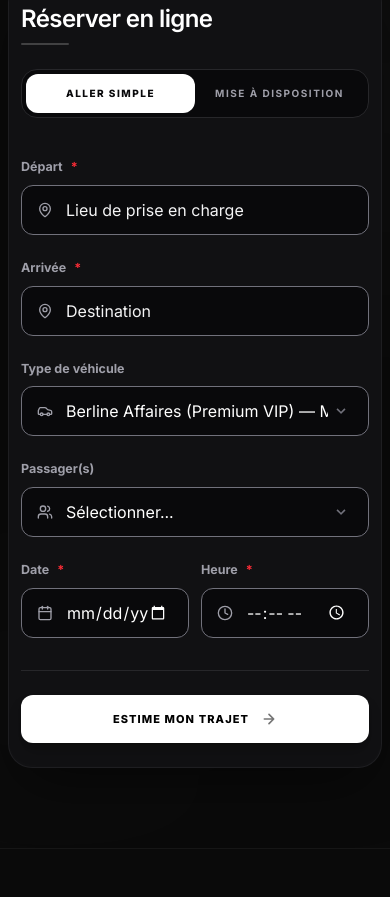
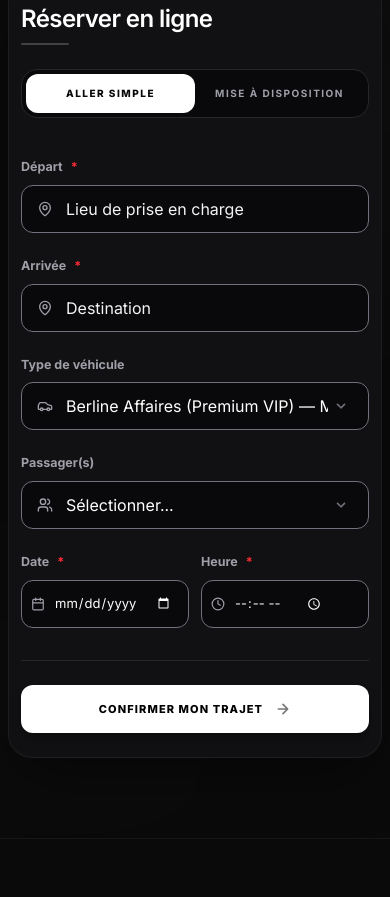
Before and after one commit to latelierdigitaldemande-cloud/Prestige-cab, a React (Vite) app: page / in a window 390 px wide. Shown: the part 947-1844 px from the top of the page. Built offline with nearby package versions, Linux system fonts and the light colour scheme.

Commit message:
style: improve input alignment and sizing for mobile
Adjust BookingForm styling and add global CSS overrides to ensure consistent height and alignment for date and time inputs across browsers, particularly on iOS Safari.

```diff
--- a/src/components/BookingForm.tsx
+++ b/src/components/BookingForm.tsx
@@ -242,7 +242,7 @@ ${destStr}
                 >
                   {/* Title "Réserver en ligne" in elegant size */}
                   <div className="text-left mb-6">
-                    <h2 className="text-2xl sm:text-3xl font-semibold tracking-tight text-white">
+                    <h2 className="text-2xl sm:text-2xl font-semibold tracking-tight text-white">
                       {lang === 'fr' ? 'Réserver en ligne' : 'Book Online'}
                     </h2>
                     <div className="h-[2px] w-12 bg-white/20 mt-2 rounded" />
@@ -297,7 +297,7 @@ ${destStr}
                             value={pickup}
                             onChange={(e) => setPickup(e.target.value)}
                             placeholder={s.pickup_placeholder}
-                            className="w-full bg-zinc-950 hover:bg-zinc-900 focus:bg-zinc-950 border border-zinc-500 focus:border-white rounded-xl pl-11 pr-5 py-3 text-base text-white placeholder-zinc-100 transition-all font-normal focus:outline-none focus:ring-1 focus:ring-white"
+                            className="w-full h-12 bg-zinc-950 hover:bg-zinc-900 focus:bg-zinc-950 border border-zinc-500 focus:border-white rounded-xl pl-11 pr-5 text-base text-white placeholder-zinc-100 transition-all font-normal focus:outline-none focus:ring-1 focus:ring-white flex items-center"
                           />
                         </div>
                       </div>
@@ -316,7 +316,7 @@ ${destStr}
                               value={dropoff}
                               onChange={(e) => setDropoff(e.target.value)}
                               placeholder={s.dropoff_placeholder}
-                              className="w-full bg-zinc-950 hover:bg-zinc-900 focus:bg-zinc-950 border border-zinc-500 focus:border-white rounded-xl pl-11 pr-5 py-3 text-base text-white placeholder-zinc-100 transition-all font-normal focus:outline-none focus:ring-1 focus:ring-white"
+                              className="w-full h-12 bg-zinc-950 hover:bg-zinc-900 focus:bg-zinc-950 border border-zinc-500 focus:border-white rounded-xl pl-11 pr-5 text-base text-white placeholder-zinc-100 transition-all font-normal focus:outline-none focus:ring-1 focus:ring-white flex items-center"
                             />
                           </div>
                         </div>
@@ -330,7 +330,7 @@ ${destStr}
                             <select
                               value={duration}
                               onChange={(e) => setDuration(e.target.value)}
-                              className="w-full bg-zinc-950 hover:bg-zinc-900 focus:bg-zinc-950 border border-zinc-500 focus:border-white rounded-xl pl-11 pr-10 py-3 text-base text-white transition-all font-normal focus:outline-none appearance-none focus:ring-1 focus:ring-white"
+                              className="w-full h-12 bg-zinc-950 hover:bg-zinc-900 focus:bg-zinc-950 border border-zinc-500 focus:border-white rounded-xl pl-11 pr-10 text-base text-white transition-all font-normal focus:outline-none appearance-none focus:ring-1 focus:ring-white flex items-center"
                             >
                               {durationOptions.map((hour) => (
                                 <option key={hour} value={hour} className="bg-zinc-900 text-white py-2">
@@ -360,7 +360,7 @@ ${destStr}
                           <select
                             value={vehicle}
                             onChange={(e) => setVehicle(e.target.value as VehicleType)}
-                            className="w-full bg-zinc-950 hover:bg-zinc-900 focus:bg-zinc-950 border border-zinc-500 focus:border-white rounded-xl pl-11 pr-10 py-3 text-base text-white transition-all font-normal focus:outline-none appearance-none focus:ring-1 focus:ring-white"
+                            className="w-full h-12 bg-zinc-950 hover:bg-zinc-900 focus:bg-zinc-950 border border-zinc-500 focus:border-white rounded-xl pl-11 pr-10 text-base text-white transition-all font-normal focus:outline-none appearance-none focus:ring-1 focus:ring-white flex items-center"
                           >
                             <option value="luxury" className="bg-zinc-900 text-white">
                               {s.berline_name} ({s.berline_class}) — Max 3 {s.pax_unit} / 2 {s.bag_unit}
@@ -391,7 +391,7 @@ ${destStr}
                             value={pax}
                             onChange={(e) => setPax(e.target.value)}
                             required
-                            className="w-full bg-zinc-950 hover:bg-zinc-900 focus:bg-zinc-950 border border-zinc-500 focus:border-white rounded-xl pl-11 pr-10 py-3 text-base text-white transition-all font-normal focus:outline-none appearance-none focus:ring-1 focus:ring-white"
+                            className="w-full h-12 bg-zinc-950 hover:bg-zinc-900 focus:bg-zinc-950 border border-zinc-500 focus:border-white rounded-xl pl-11 pr-10 text-base text-white transition-all font-normal focus:outline-none appearance-none focus:ring-1 focus:ring-white flex items-center"
                           >
                             <option value="" disabled className="bg-zinc-900 text-zinc-500">
                               {lang === 'fr' ? 'Sélectionner...' : 'Select...'}
@@ -412,37 +412,37 @@ ${destStr}
                     </div>
 
                     {/* Date & Time Group Layout */}
-                    <div className="grid grid-cols-2 gap-3 md:gap-6">
+                    <div className="grid grid-cols-2 gap-3 sm:gap-6">
                       {/* Date selection */}
-                      <div className="col-span-1 flex flex-col gap-2">
+                      <div className="flex flex-col gap-2">
                         <label className="text-zinc-400 text-[12.5px] font-bold tracking-normal flex items-center gap-2">
                           {s.date_label} <span className="text-red-500">*</span>
                         </label>
                         <div className="relative">
-                          <Calendar size={16} className="absolute left-4 top-1/2 -translate-y-1/2 text-zinc-400 pointer-events-none" />
+                          <Calendar size={14} className="absolute left-2.5 sm:left-4 top-1/2 -translate-y-1/2 text-zinc-400 pointer-events-none sm:scale-110" />
                           <input
                             type="date"
                             required
                             value={date}
                             onChange={(e) => setDate(e.target.value)}
-                            className="w-full bg-zinc-950 hover:bg-zinc-900 focus:bg-zinc-950 border border-zinc-500 focus:border-white rounded-xl pl-11 pr-5 py-3 text-base text-white transition-all font-normal focus:outline-none [color-scheme:dark]"
+                            className="w-full h-12 bg-zinc-950 hover:bg-zinc-900 focus:bg-zinc-950 border border-zinc-500 focus:border-white rounded-xl pl-8 sm:pl-11 pr-2 sm:pr-5 text-[13px] sm:text-base text-white transition-all font-normal focus:outline-none [color-scheme:dark] flex items-center"
                           />
                         </div>
                       </div>
 
                       {/* Time selection */}
-                      <div className="col-span-1 flex flex-col gap-2">
+                      <div className="flex flex-col gap-2">
                         <label className="text-zinc-400 text-[12.5px] font-bold tracking-normal flex items-center gap-2">
                           {s.time_label} <span className="text-red-500">*</span>
                         </label>
                         <div className="relative">
-                          <Clock size={16} className="absolute left-4 top-1/2 -translate-y-1/2 text-zinc-400 pointer-events-none" />
+                          <Clock size={14} className="absolute left-2.5 sm:left-4 top-1/2 -translate-y-1/2 text-zinc-400 pointer-events-none sm:scale-110" />
                           <input
                             type="time"
                             required
                             value={time}
                             onChange={(e) => setTime(e.target.value)}
-                            className="w-full bg-zinc-950 hover:bg-zinc-900 focus:bg-zinc-950 border border-zinc-500 focus:border-white rounded-xl pl-11 pr-5 py-3 text-base text-white transition-all font-normal focus:outline-none [color-scheme:dark]"
+                            className="w-full h-12 bg-zinc-950 hover:bg-zinc-900 focus:bg-zinc-950 border border-zinc-500 focus:border-white rounded-xl pl-8 sm:pl-11 pr-2 sm:pr-5 text-[13px] sm:text-base text-white transition-all font-normal focus:outline-none [color-scheme:dark] flex items-center"
                           />
                         </div>
                       </div>
@@ -467,7 +467,7 @@ ${destStr}
                           : 'bg-zinc-800 text-zinc-500 cursor-not-allowed'
                       }`}
                     >
-                      <span>{lang === 'fr' ? 'estime mon trajet' : 'estimate my ride'}</span>
+                      <span>{lang === 'fr' ? 'confirmer mon trajet' : 'confirm my ride'}</span>
                       <svg className="w-4 h-4 fill-current animate-pulse" viewBox="0 0 24 24" fill="none" xmlns="http://www.w3.org/2000/svg">
                         <path d="M5 12H19M19 12L12 5M19 12L12 19" stroke="currentColor" strokeWidth="2.5" strokeLinecap="round" strokeLinejoin="round"/>
                       </svg>
@@ -483,8 +483,87 @@ ${destStr}
                   transition={{ duration: 0.35 }}
                   className="space-y-8"
                 >
+                  {/* Step 2: Contact details */}
+                  <div className="space-y-6">
+                    <h3 className="text-zinc-100 font-extrabold text-[13px] tracking-wider border-b border-zinc-800 pb-3">
+                      {s.contact_section}
+                    </h3>
+
+                    <div className="grid grid-cols-1 md:grid-cols-3 gap-6">
+                      {/* Name field */}
+                      <div className="flex flex-col gap-2">
+                        <label className="text-zinc-400 text-[12.5px] font-bold tracking-normal flex items-center gap-2">
+                          <span>{s.name_label} <span className="text-red-500">*</span></span>
+                        </label>
+                        <div className="relative">
+                          <User size={16} className="absolute left-4 top-1/2 -translate-y-1/2 text-zinc-400 pointer-events-none" />
+                          <input
+                            type="text"
+                            required
+                            value={name}
+                            onChange={(e) => setName(e.target.value)}
+                            placeholder={s.name_placeholder}
+                            className="w-full bg-zinc-950 hover:bg-zinc-900 focus:bg-zinc-950 border border-zinc-500 focus:border-white rounded-xl pl-11 pr-5 py-3 text-base text-white placeholder-zinc-100 transition-all font-normal focus:outline-none focus:ring-1 focus:ring-white"
+                          />
+                        </div>
+                      </div>
+
+                      {/* Phone field */}
+                      <div className="flex flex-col gap-2">
+                        <label className="text-zinc-400 text-[12.5px] font-bold tracking-normal flex items-center gap-2">
+                          <span>{s.phone_label} <span className="text-red-500">*</span></span>
+                        </label>
+                        <div className="relative">
+                          <PhoneIcon size={16} className="absolute left-4 top-1/2 -translate-y-1/2 text-zinc-400 pointer-events-none" />
+                          <input
+                            type="tel"
+                            required
+                            value={phone}
+                            onChange={(e) => setPhone(e.target.value)}
+                            placeholder={s.phone_placeholder}
+                            className="w-full bg-zinc-950 hover:bg-zinc-900 focus:bg-zinc-950 border border-zinc-500 focus:border-white rounded-xl pl-11 pr-5 py-3 text-base text-white placeholder-zinc-100 transition-all font-normal focus:outline-none focus:ring-1 focus:ring-white"
+                          />
+                        </div>
+                      </div>
+
+                      {/* Email field */}
+                      <div className="flex flex-col gap-2">
+                        <label className="text-zinc-400 text-[12.5px] font-bold tracking-normal flex items-center gap-2">
+                          <span>{s.email_label}</span>
+                        </label>
+                        <div className="relative">
+                          <Mail size={16} className="absolute left-4 top-1/2 -translate-y-1/2 text-zinc-400 pointer-events-none" />
+                          <input
+                            type="email"
+                            value={email}
+                            onChange={(e) => setEmail(e.target.value)}
+                            placeholder={s.email_placeholder}
+                            className="w-full bg-zinc-950 hover:bg-zinc-900 focus:bg-zinc-950 border border-zinc-500 focus:border-white rounded-xl pl-11 pr-5 py-3 text-base text-white placeholder-zinc-100 transition-all font-normal focus:outline-none focus:ring-1 focus:ring-white"
+                          />
+                        </div>
+                      </div>
+                    </div>
+
+                    {/* Notes textarea */}
+                    <div className="flex flex-col gap-2">
+                      <label className="text-zinc-400 text-[12.5px] font-bold tracking-normal flex items-center gap-2">
+                        <span>{s.notes_label}</span>
+                      </label>
+                      <div className="relative">
+                        <MessageSquare size={16} className="absolute left-4 top-4 text-zinc-400 pointer-events-none" />
+                        <textarea
+                          rows={3}
+                          value={notes}
+                          onChange={(e) => setNotes(e.target.value)}
+                          placeholder={s.notes_placeholder}
+                          className="w-full bg-zinc-950 hover:bg-zinc-900 focus:bg-zinc-950 border border-zinc-500 focus:border-white rounded-xl pl-11 pr-4 pt-3 pb-3 text-base text-white placeholder-zinc-100 transition-all font-normal focus:outline-none resize-none focus:ring-1 focus:ring-white"
+                        />
+                      </div>
+                    </div>
+                  </div>
+
                   {/* Step 2: Vehicle & Options */}
-                  <div className="space-y-6">
+                  <div className="space-y-6 pt-6 border-t border-zinc-800">
                     <h3 className="text-zinc-100 font-extrabold text-[13px] tracking-wider border-b border-zinc-800 pb-3">
                       {lang === 'fr' ? 'VÉHICULE & OPTIONS' : 'VEHICLE & OPTIONS'}
                     </h3>
@@ -587,85 +666,6 @@ ${destStr}
                     </div>
                   </div>
 
-                  {/* Step 2: Contact details */}
-                  <div className="space-y-6 pt-6 border-t border-zinc-800">
-                    <h3 className="text-zinc-100 font-extrabold text-[13px] tracking-wider border-b border-zinc-800 pb-3">
-                      {s.contact_section}
-                    </h3>
-
-                    <div className="grid grid-cols-1 md:grid-cols-3 gap-6">
-                      {/* Name field */}
-                      <div className="flex flex-col gap-2">
-                        <label className="text-zinc-400 text-[12.5px] font-bold tracking-normal flex items-center gap-2">
-                          <span>{s.name_label} <span className="text-red-500">*</span></span>
-                        </label>
-                        <div className="relative">
-                          <User size={16} className="absolute left-4 top-1/2 -translate-y-1/2 text-zinc-400 pointer-events-none" />
-                          <input
-                            type="text"
-                            required
-                            value={name}
-                            onChange={(e) => setName(e.target.value)}
-                            placeholder={s.name_placeholder}
-                            className="w-full bg-zinc-950 hover:bg-zinc-900 focus:bg-zinc-950 border border-zinc-500 focus:border-white rounded-xl pl-11 pr-5 py-3 text-base text-white placeholder-zinc-100 transition-all font-normal focus:outline-none focus:ring-1 focus:ring-white"
-                          />
-                        </div>
-                      </div>
-
-                      {/* Phone field */}
-                      <div className="flex flex-col gap-2">
-                        <label className="text-zinc-400 text-[12.5px] font-bold tracking-normal flex items-center gap-2">
-                          <span>{s.phone_label} <span className="text-red-500">*</span></span>
-                        </label>
-                        <div className="relative">
-                          <PhoneIcon size={16} className="absolute left-4 top-1/2 -translate-y-1/2 text-zinc-400 pointer-events-none" />
-                          <input
-                            type="tel"
-                            required
-                            value={phone}
-                            onChange={(e) => setPhone(e.target.value)}
-                            placeholder={s.phone_placeholder}
-                            className="w-full bg-zinc-950 hover:bg-zinc-900 focus:bg-zinc-950 border border-zinc-500 focus:border-white rounded-xl pl-11 pr-5 py-3 text-base text-white placeholder-zinc-100 transition-all font-normal focus:outline-none focus:ring-1 focus:ring-white"
-                          />
-                        </div>
-                      </div>
-
-                      {/* Email field */}
-                      <div className="flex flex-col gap-2">
-                        <label className="text-zinc-400 text-[12.5px] font-bold tracking-normal flex items-center gap-2">
-                          <span>{s.email_label}</span>
-                        </label>
-                        <div className="relative">
-                          <Mail size={16} className="absolute left-4 top-1/2 -translate-y-1/2 text-zinc-400 pointer-events-none" />
-                          <input
-                            type="email"
-                            value={email}
-                            onChange={(e) => setEmail(e.target.value)}
-                            placeholder={s.email_placeholder}
-                            className="w-full bg-zinc-950 hover:bg-zinc-900 focus:bg-zinc-950 border border-zinc-500 focus:border-white rounded-xl pl-11 pr-5 py-3 text-base text-white placeholder-zinc-100 transition-all font-normal focus:outline-none focus:ring-1 focus:ring-white"
-                          />
-                        </div>
-                      </div>
-                    </div>
-
-                    {/* Notes textarea */}
-                    <div className="flex flex-col gap-2">
-                      <label className="text-zinc-400 text-[12.5px] font-bold tracking-normal flex items-center gap-2">
-                        <span>{s.notes_label}</span>
-                      </label>
-                      <div className="relative">
-                        <MessageSquare size={16} className="absolute left-4 top-4 text-zinc-400 pointer-events-none" />
-                        <textarea
-                          rows={3}
-                          value={notes}
-                          onChange={(e) => setNotes(e.target.value)}
-                          placeholder={s.notes_placeholder}
-                          className="w-full bg-zinc-950 hover:bg-zinc-900 focus:bg-zinc-950 border border-zinc-500 focus:border-white rounded-xl pl-11 pr-4 pt-3 pb-3 text-base text-white placeholder-zinc-100 transition-all font-normal focus:outline-none resize-none focus:ring-1 focus:ring-white"
-                        />
-                      </div>
-                    </div>
-                  </div>
-
                   {/* Step 2 Footer: Navigation links */}
                   <div className="flex flex-col sm:flex-row justify-between gap-4 pt-6 border-t border-zinc-800 mt-8">
                     <button
--- a/src/index.css
+++ b/src/index.css
@@ -65,3 +65,26 @@
 .scroll-line-anim {
   animation: scroll-line 2s infinite ease-in-out;
 }
+
+/* Fix iOS Safari date and time input alignment, padding, and uniform height */
+input[type="date"],
+input[type="time"] {
+  height: 48px !important;
+  min-height: 48px !important;
+  max-height: 48px !important;
+  -webkit-appearance: none;
+  appearance: none;
+  box-sizing: border-box;
+}
+
+/* Ensure the date and time values align nicely and have standard line heights inside iOS Safari */
+input[type="date"]::-webkit-date-and-time-value,
+input[type="time"]::-webkit-date-and-time-value {
+  min-height: 1.5em;
+  line-height: normal;
+  margin: 0;
+  padding: 0;
+  display: flex;
+  align-items: center;
+  text-align: left;
+}
```
